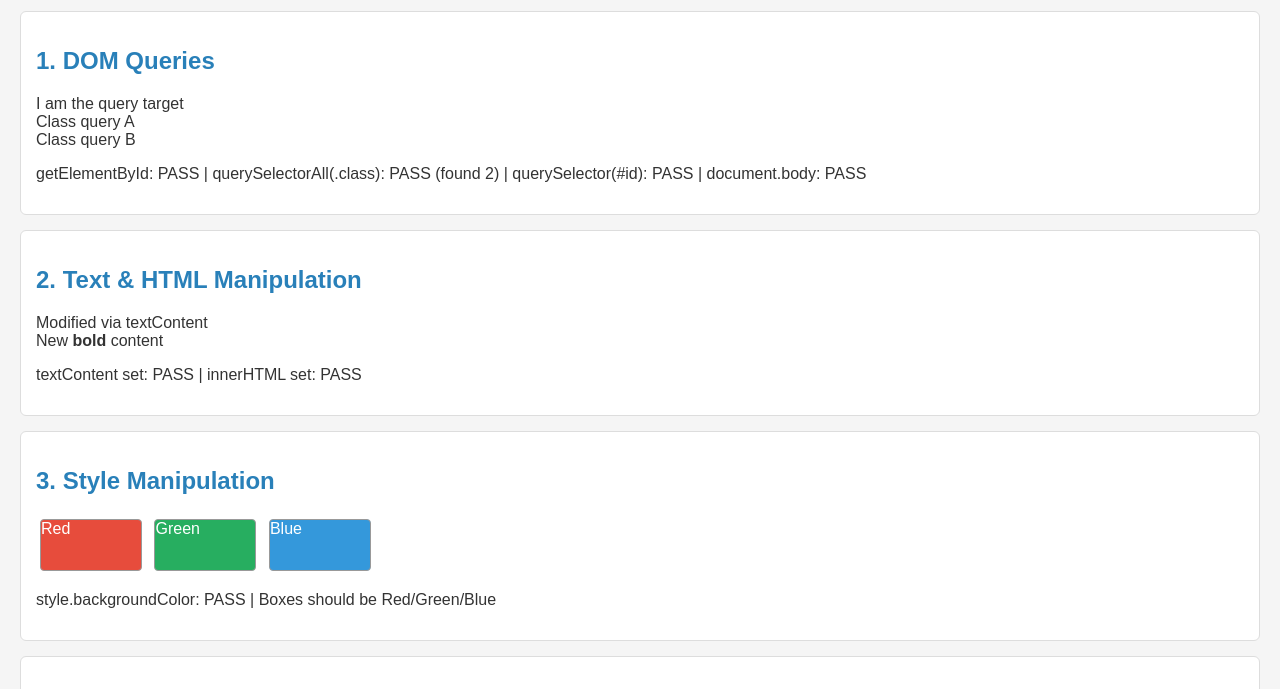
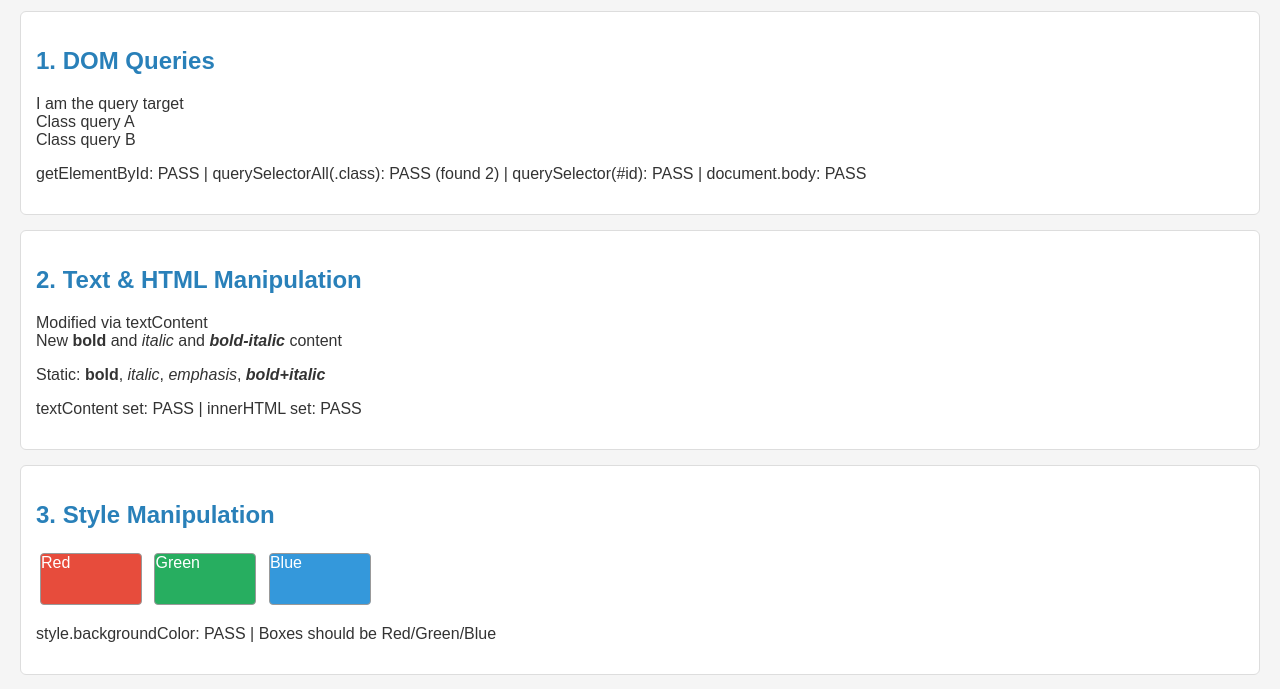
Before and after one commit to PixelPotts/browser, a plain HTML site: page test.html in a window 1280 px wide. Shown: the part 79-768 px from the top of the page. Drawn offline with Linux system fonts and the light colour scheme.

Commit message:
Add italic examples to test page (static + innerHTML)
- Static HTML: <b>bold</b>, <i>italic</i>, <em>emphasis</em>, <b><i>bold+italic</i></b>
- innerHTML test: includes <i>italic</i> and <b><i>bold-italic</i></b>

Co-Authored-By: Claude Opus 4.6 <noreply@anthropic.com>

```diff
--- a/test.html
+++ b/test.html
@@ -86,6 +86,7 @@
         <h2>2. Text & HTML Manipulation</h2>
         <div id="text-target">Original text</div>
         <div id="html-target">Original <b>HTML</b></div>
+        <p>Static: <b>bold</b>, <i>italic</i>, <em>emphasis</em>, <b><i>bold+italic</i></b></p>
         <p id="text-result">Waiting...</p>
     </div>
 
@@ -215,7 +216,7 @@
         results.push(textEl.textContent === "Modified via textContent" ? "textContent set: PASS" : "textContent set: FAIL");
 
         var htmlEl = document.getElementById("html-target");
-        htmlEl.innerHTML = "New <b>bold</b> content";
+        htmlEl.innerHTML = "New <b>bold</b> and <i>italic</i> and <b><i>bold-italic</i></b> content";
         results.push("innerHTML set: PASS");
 
         document.getElementById("text-result").textContent = results.join(" | ");
```
